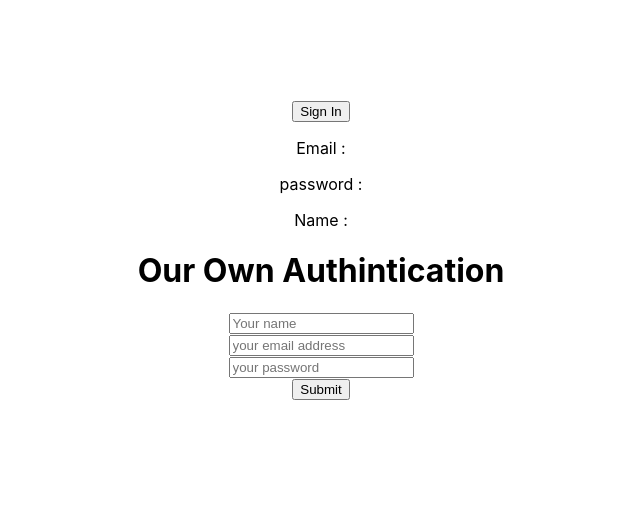
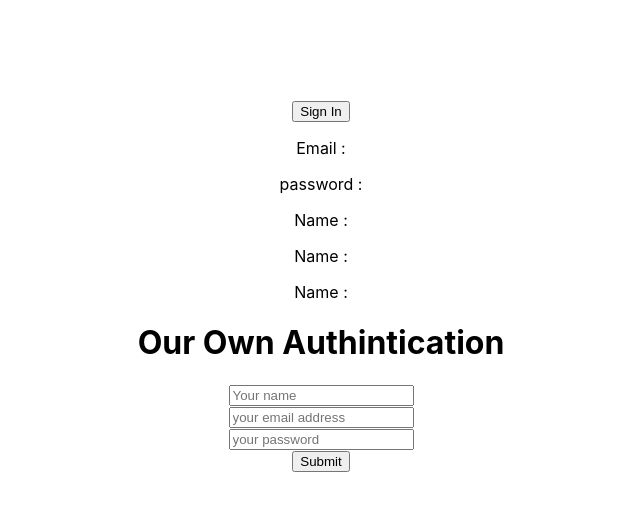
Before and after one commit to AAashik519/fire-auth, a React (Create React App) app: page / in a window 1280 px wide. Shown: the top 510 px of the page, without its empty margins (319-959 px from the left). Built offline with nearby package versions, Linux system fonts and the light colour scheme.

Commit message:
form-valid

```diff
--- a/src/App.js
+++ b/src/App.js
@@ -104,6 +104,8 @@ function App() {
         <p> Email :{user.email} </p>
         <p>password {user.password} :</p>
         <p>Name :{user.name}</p>
+        <p>Name :{user.name}</p>
+        <p>Name :{user.name}</p>
       <h1> Our Own Authintication</h1>
       <input type="text" name='name' onBlur={handleChange}  placeholder='Your name' />
       <br />
```
Also changed, not shown: src/file.js (added, +11 -0 lines).
